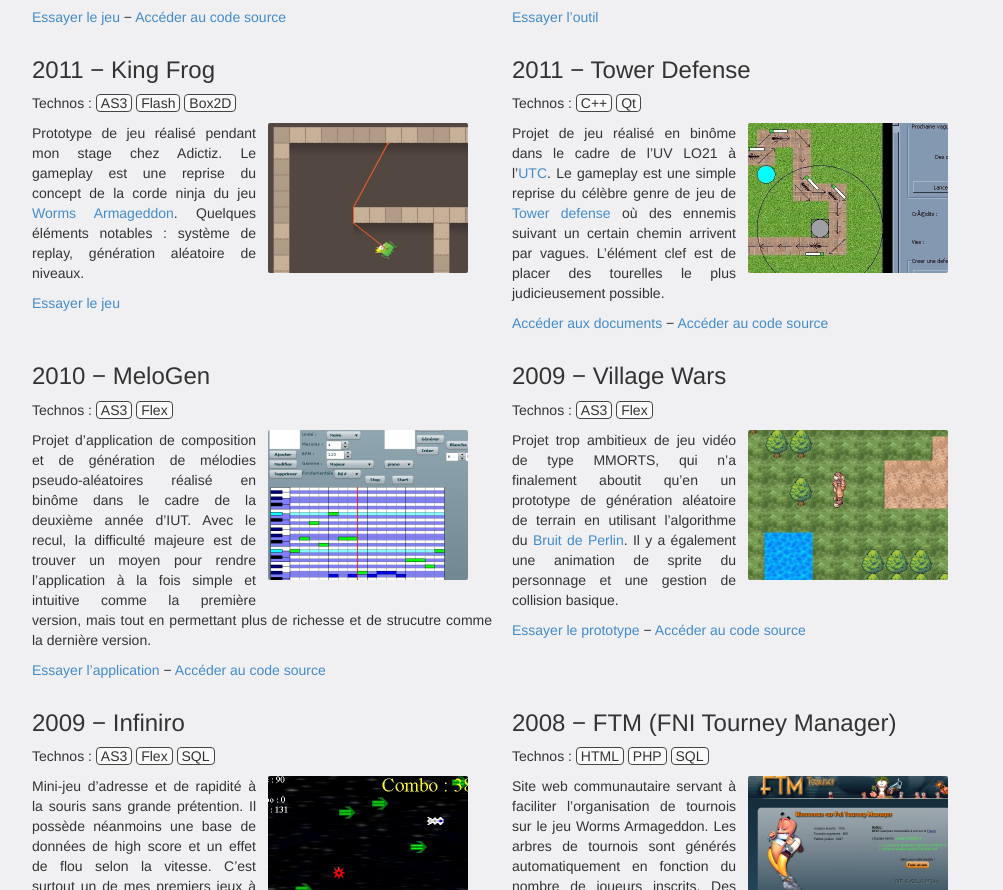
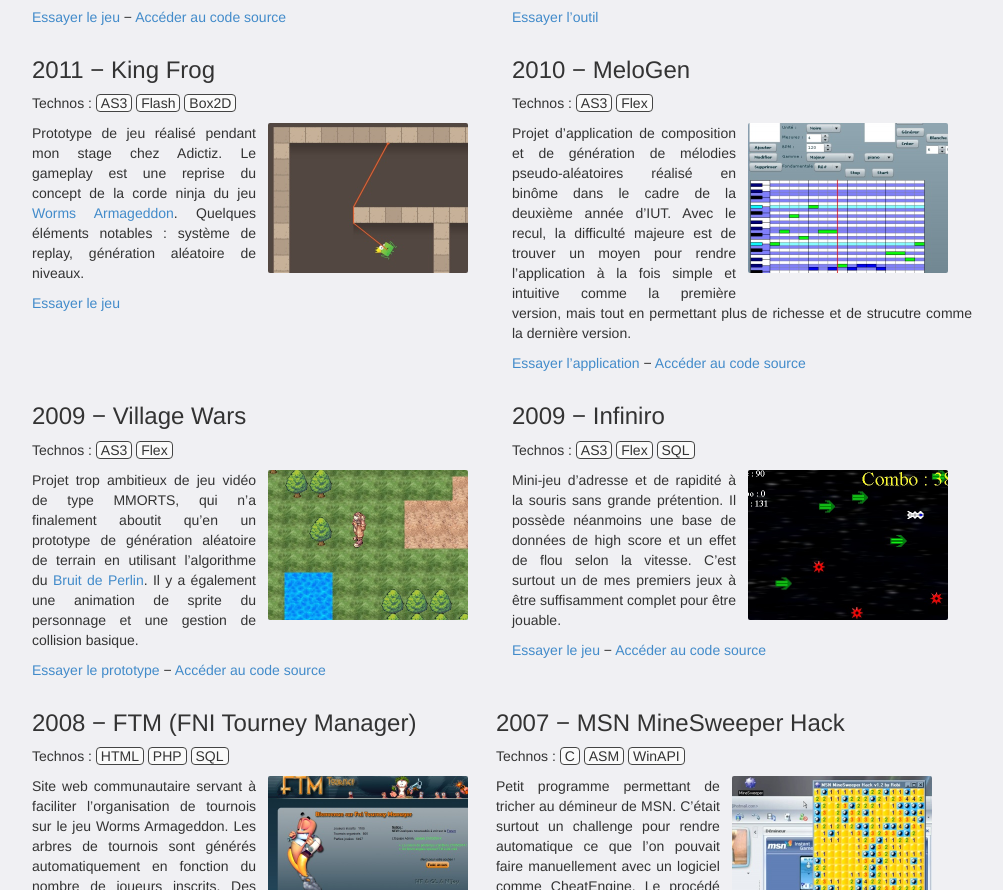
Before and after one commit to Robhub/robhub.github.io, a plain HTML site: page index.html in a window 1280 px wide. Shown: the part 1139-2029 px from the top of the page, without its empty margins (138-1141 px from the left). Drawn offline with Linux system fonts and the light colour scheme.

Commit message:
remove tower defense

```diff
--- a/index.html
+++ b/index.html
@@ -2,7 +2,6 @@
 <html>
 	<head>
 		<meta charset="utf-8">
-		<meta name="robots" content="index, nofollow">
 		<title>Robin J. Bergère</title>
 		<link media="all" rel="stylesheet" href="bootstrap.min.css">
 		<link media="all" rel="stylesheet" href="main.css">
@@ -150,21 +149,6 @@ Prototype de jeu réalisé pendant mon stage chez Adictiz. Le gameplay est une r
 
 <div class="rea">
 
-<h3>2011 − Tower Defense</h3>
-
-<p>Technos :
-<span class="techno">C++</span>
-<span class="techno">Qt</span></p>
-
-<p><img src="img/towerdefense.jpg" alt="sshot" />
-Projet de jeu réalisé en binôme dans le cadre de l’UV LO21 à l’<a href="http://www.utc.fr">UTC</a>. Le gameplay est une simple reprise du célèbre genre de jeu de <a href="http://fr.wikipedia.org/wiki/Tower_defense">Tower defense</a> où des ennemis suivant un certain chemin arrivent par vagues. L’élément clef est de placer des tourelles le plus judicieusement possible.</p>
-
-<p><a href="/towerdefense">Accéder aux documents</a> − <a href="http://code.google.com/p/hello21/source/browse/#svn%2Ftrunk">Accéder au code source</a></p>
-
-</div>
-
-<div class="rea">
-
 <h3>2010 − MeloGen</h3>
 
 <p>Technos :
```
